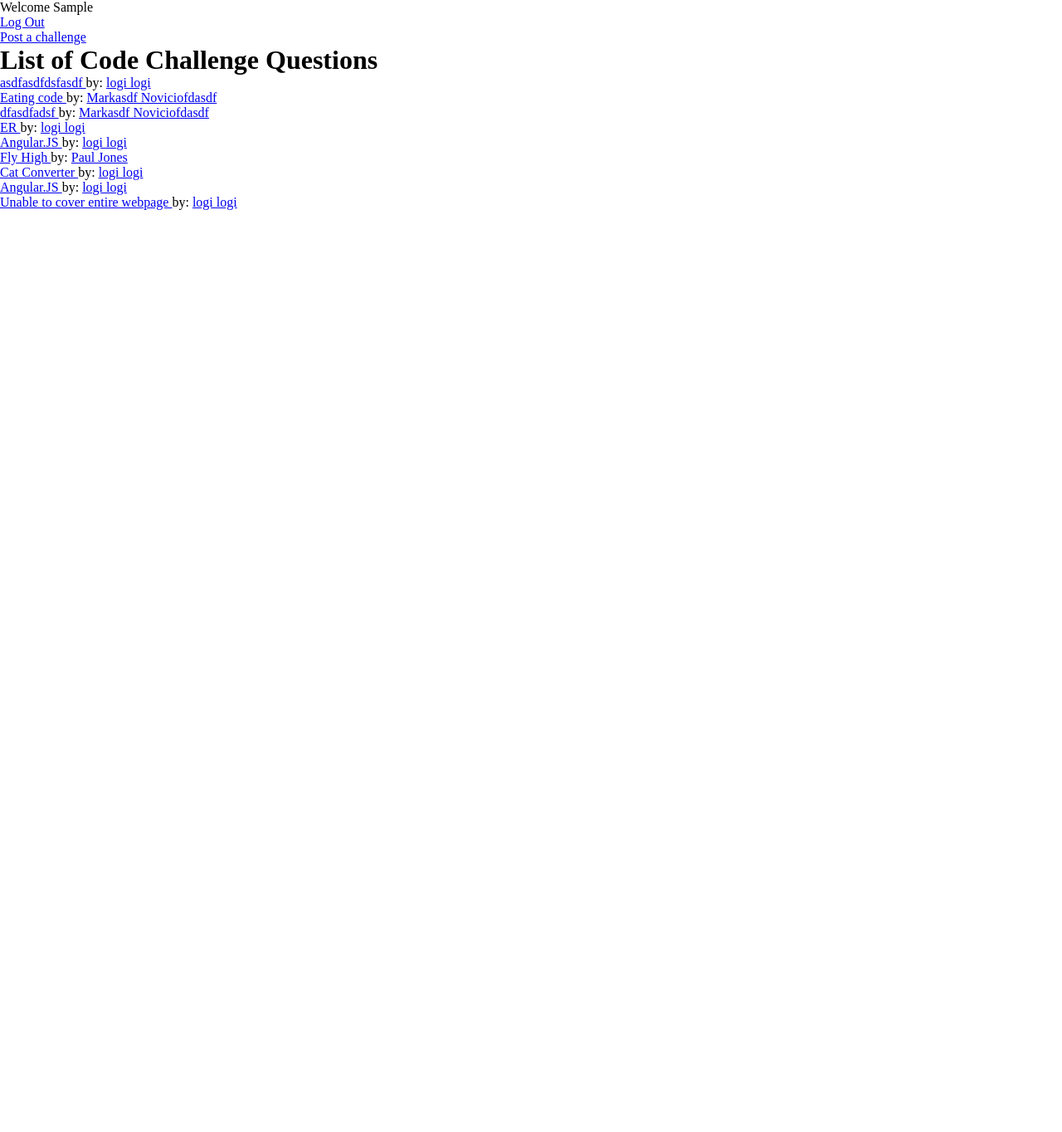
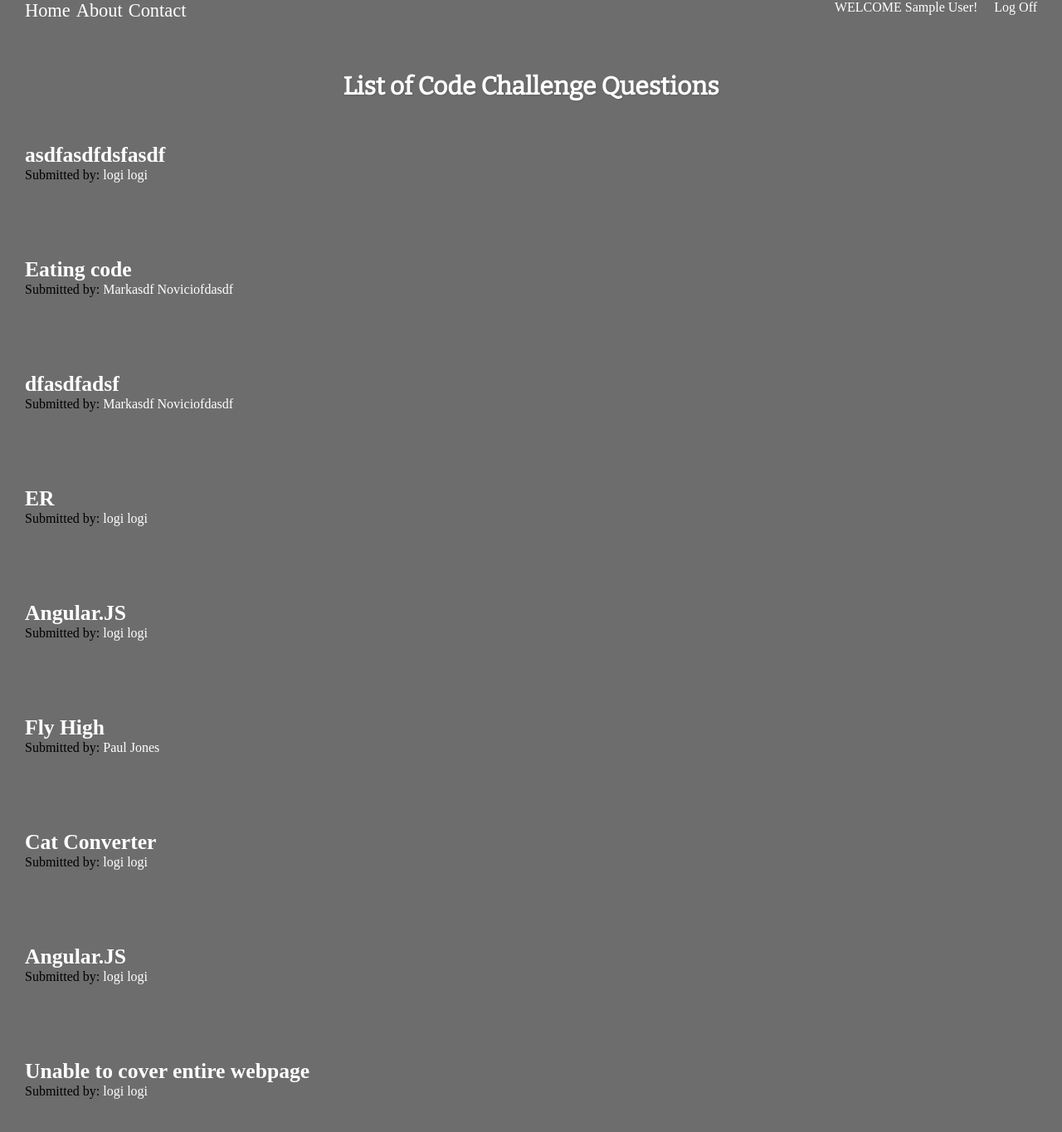
Before and after one commit to MarkNovicio/jschatz, a Django app: template j_schatz_app/templates/challenges.html in a window 1280 px wide. Shown: the whole page at 83% size. Before the commit the page ends 253 px from the top, so only its background shows below. Run offline with Django 3.2, Linux system fonts and the light colour scheme; the template is opened without the code that fills it: values that come from a table or form of the project are taken from there, others are empty; the visitor is signed in with stand-in values (Sample User, id 1); data comes from the database, SQL or seed files in the repository; both versions use the stored data as it was after the commit.

Commit message:
update challenges page

```diff
--- a/j_schatz_app/templates/challenges.html
+++ b/j_schatz_app/templates/challenges.html
@@ -19,23 +19,42 @@
 </head>
 
 <body>
-    <p>Welcome {{user.first_name}}</p>
-    <a href="/user/logout">Log Out</a>
-    <div><a href= '/success'>Post a challenge</a></div>
-    <h1> List of Code Challenge Questions </h1>
+    <div class="challenges-container">
+    <div class="header-courses">
+        <div class="header">
+          <div class="left-header">
+            <a class = "btn" href = "/">Home</a>
+            <a class="btn" href="/about">About </a>
+            <a class="btn" href="/contact">Contact</a>
+        </div>
+
+          <div class="right-header">
+          <p class="login-user">
+            WELCOME {{user.first_name}} {{user.last_name}}!
+          </p>
+          <a id="log-out" href="/user/logout">Log Off</a>
+        </div>
+        </div>
+      </div>
+
+    <h1 class="form-title"> List of Code Challenge Questions </h1>
     {% for challenge in challenges %}
 
+    <div class="code-challenge-list-container">
     <ul>
         <li>
-            <p><a href="/post_challenge/coding_challenges/{{challenge.id}}">{{challenge.title}} </a>
-                by: <a href="/post_challenge/challenge_publisher/{{challenge.publisher.id}}">{{challenge.publisher.first_name}} {{challenge.publisher.last_name}}</a>
+            <p class="code-challenge-list"> <a href="/post_challenge/coding_challenges/{{challenge.id}}">{{challenge.title}} </a></p>
+            <div class="code-submitter">
+                Submitted by: <a href="/post_challenge/challenge_publisher/{{challenge.publisher.id}}">{{challenge.publisher.first_name}} {{challenge.publisher.last_name}}</a>
                 {% if request.session.user_id == challenge.publisher.id %}
                 <button><a href="/post_challenge/coding_challenges/{{challenge.id}}/delete">Delete</a></button>
                 {% endif %}
-            </p>
+            </div>
             <p>{{challenge.description}}</p>
 
         </li>
     </ul>
+</div>
     {% endfor %}
+</div>
 </body>
--- a/j_schatz_app/templates/index.html
+++ b/j_schatz_app/templates/index.html
@@ -34,8 +34,6 @@
           <a class="btn">Home </a>
 
           <a class="btn" href="/about">About </a>
-
-          <a class="btn" href="/post_challenge/challenges">Code Review</a>
 
           <a  class="btn"href="/registration">Sign Up </a>
 
--- a/j_schatz_app/templates/success.html
+++ b/j_schatz_app/templates/success.html
@@ -21,7 +21,7 @@
   <body>
     <div class="container">
       <div class="header-courses">
-        <div id="header">
+        <div class="header">
           <div> <a class = "home-button" href = "/">Home</a> </div>
           <div class="right-header">
           <p class="login-user">
@@ -57,7 +57,7 @@
             </div>
         </form>
       </div>
-<p>https://unsplash.com/photos/jqjoc3O6iVU?utm_source=unsplash&utm_medium=referral&utm_content=creditShareLink</p>
+<p><a class ="link" href="https://unsplash.com/photos/jqjoc3O6iVU?utm_source=unsplash&utm_medium=referral&utm_content=creditShareLink">Image Link</a></p>
 
 
     </div>
--- a/login_app/static/main.css
+++ b/login_app/static/main.css
@@ -28,7 +28,7 @@
   box-shadow: inset 0px 2px 2px 0px rgba(255, 255, 255, 0.17);
 }
 
-.title-container-right a, #header a{
+.title-container-right a, .header a{
   text-decoration: none;
   color: #fff;
 }
@@ -47,14 +47,22 @@ h1.form-title{
   text-decoration: none;
 }
 
-#header {
+.header {
   display: flex;
   justify-content: space-between;
   margin-bottom: 15px;
 }
+
+.left-header {
+  display: flex;
+  justify-content: space-around;
+  padding-left: 30px;
+}
+
 .right-header {
   display: flex;
   justify-content: space-around;
+  margin-right: 30px;
 }
 
 p.login-user{
@@ -62,7 +70,7 @@ p.login-user{
   margin-right: 20px;
 }
 a.register-button:link {
-  color: #fff;
+  color: #fff;border-top: none;
   text-decoration: none;
 
 }
@@ -94,6 +102,10 @@ form {
     margin-bottom: 15px;
 
   }
+a.link {
+  color: #fff;
+  text-decoration: none;
+}
 
   form .section span {
     background: #2A88AD;
@@ -162,9 +174,6 @@ form {
     width: 100%;
     height: 100%;
   }
-.home-button {
-  padding-left: 30px;
-}
 
 .login-container{
   margin: 0;
@@ -177,11 +186,13 @@ form {
   height: 100%;
 }
 
-.home-button {
+.left-header .btn {
   color: #fff;
   text-decoration: none;
   font-size: 1.4rem;
   margin-bottom: 30px;
+  padding-right: 7px;
+
 }
   .background-color {
     background-color: rgba(32, 32, 32, 0.4);
@@ -229,10 +240,52 @@ textarea {
   margin-top:6px;
 }
 
-.view-challenge a {
+.view-challenge a, div.code-submitter a {
   color: #fff;
   text-decoration: none;
 }
   div.forgot-password{
     margin-top: 4px;
   }
+
+.challenges-container{
+  background-color: #6d6d6d;
+}
+
+div.code-challenge-list-container{
+  margin-top: 50px;
+  padding-bottom: 40px;
+}
+
+p.code-challenge-list a{
+  color: #fff;
+  text-decoration: none;
+  font-size: 1.6rem;
+}
+p.code-challenge-list{
+  margin-left:  30px;
+  color: rgb(247, 78, 78);
+  font-weight: bold;
+  font-size: 1.4rem;
+}
+
+div.code-submitter{
+  margin-left: 30px;
+}
+
+.code-submitter button{
+  background: #fc3029;
+  padding: 3px 11px 3px 11px;
+  border-radius: 5px;
+  -webkit-border-radius: 5px;
+  -moz-border-radius: 5px;
+  color: #fff;
+  text-shadow: 1px 1px 3px rgba(0, 0, 0, 0.12);
+  font: normal 30px 'Bitter', serif;
+  -moz-box-shadow: inset 0px 2px 2px 0px rgba(255, 255, 255, 0.17);
+  -webkit-box-shadow: inset 0px 2px 2px 0px rgba(255, 255, 255, 0.17);
+  box-shadow: inset 0px 2px 2px 0px rgba(255, 255, 255, 0.17);
+  border: 1px solid #257C9E;
+  font-size: 12.5px;
+  margin-left: 12px;
+}
```
Also changed, not shown: db.sqlite3.
